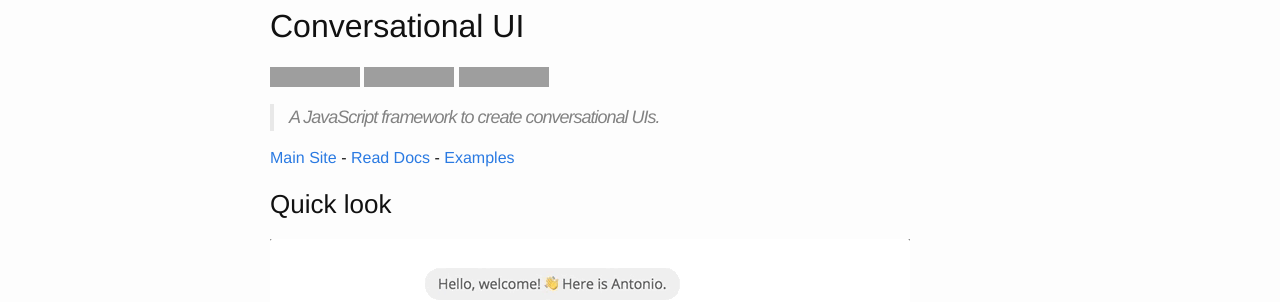
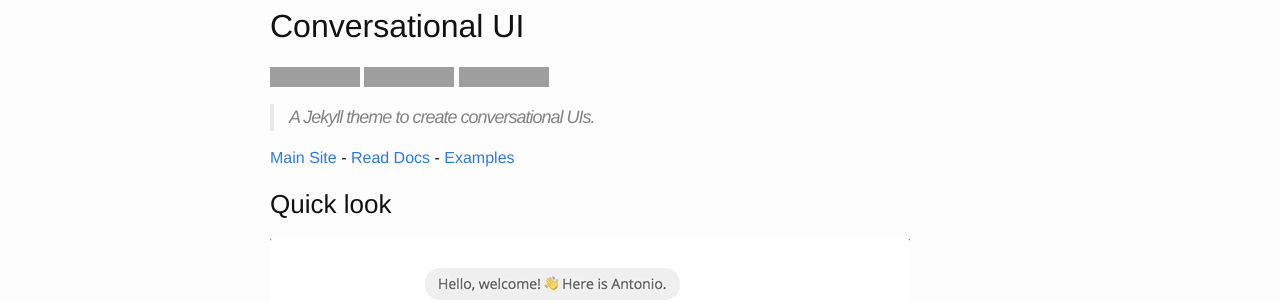
Before and after one commit to conversationalui/conversationalui.github.io, a Jekyll site: the page built from _posts/2017-08-09-how-to-use-conversational-ui-theme.markdown, in a window 1280 px wide. Shown: the part 455-757 px from the top of the page. Built offline with Jekyll 4.4.1, drawn with Linux system fonts in a browser that asks for light colours; grey boxes are pictures that could not be loaded.

```diff
--- a/_posts/2017-08-09-how-to-use-conversational-ui-theme.markdown
+++ b/_posts/2017-08-09-how-to-use-conversational-ui-theme.markdown
@@ -11,7 +11,7 @@ categories: jekyll
 
 [![Join the chat at https://gitter.im/BotUIChat/botui](https://badges.gitter.im/BotUIChat/botui.svg)](https://gitter.im/BotUIChat/botui?utm_source=badge&utm_medium=badge&utm_campaign=pr-badge&utm_content=badge) [![npm](https://img.shields.io/npm/v/botui.svg?style=flat-square)](https://www.npmjs.com/package/botui) [![npm](https://img.shields.io/npm/dm/botui.svg?style=flat-square)](https://www.npmjs.com/package/botui)
 
-> A JavaScript framework to create conversational UIs.
+> A Jekyll theme to create conversational UIs.
 
 
 [Main Site](https://botui.org) - [Read Docs](https://docs.botui.org) - [Examples](https://github.com/moinism/botui-examples)
```
Also changed, not shown: other parts of _posts/2017-08-09-how-to-use-conversational-ui-theme.markdown (+1 -1 lines).
